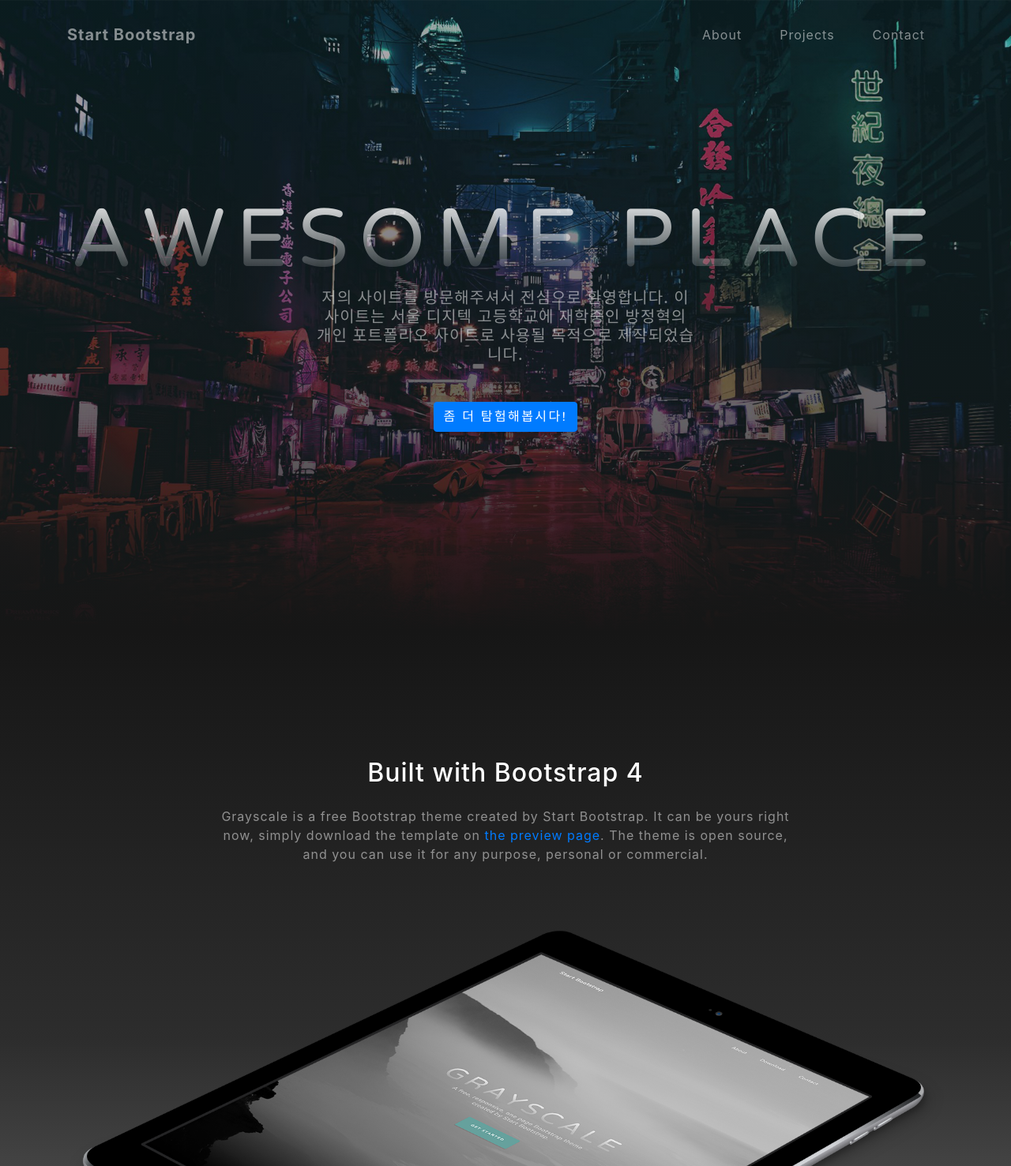
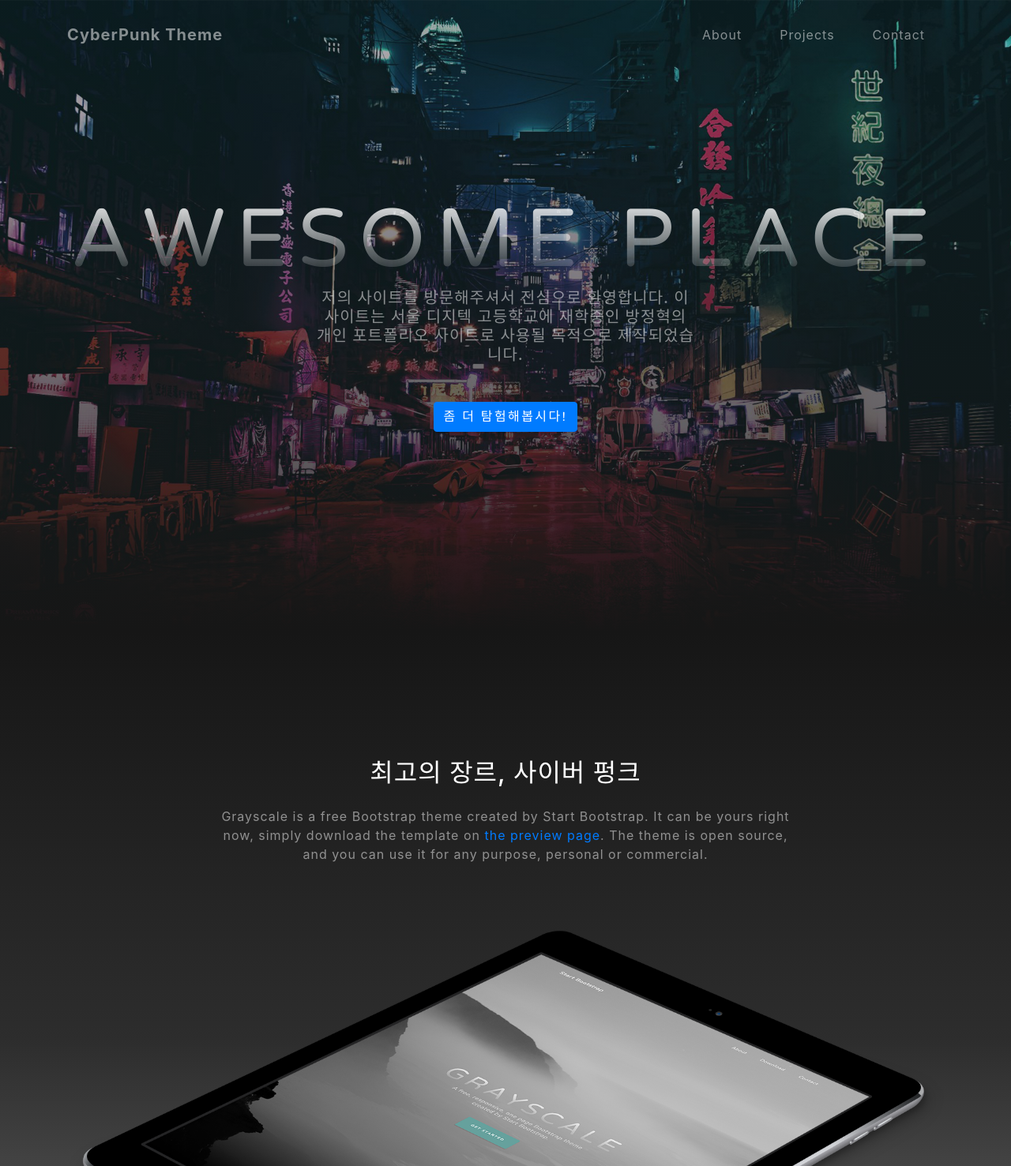
Before and after one commit to BangJeongHyeok/SiteProject, a website with bundled scripts: page index.html in a window 1280 px wide. Shown: the top 1477 px of the page at 79% size. Built offline with nearby package versions, Linux system fonts and the light colour scheme.

Commit message:
Site1-4
Text little change

```diff
--- a/index.html
+++ b/index.html
@@ -28,7 +28,7 @@
   <!-- Navigation -->
   <nav class="navbar navbar-expand-lg navbar-light fixed-top" id="mainNav">
     <div class="container">
-      <a class="navbar-brand js-scroll-trigger" href="#page-top">Start Bootstrap</a>
+      <a class="navbar-brand js-scroll-trigger" href="#page-top">CyberPunk Theme</a>
       <button class="navbar-toggler navbar-toggler-right" type="button" data-toggle="collapse" data-target="#navbarResponsive" aria-controls="navbarResponsive" aria-expanded="false" aria-label="Toggle navigation">
         Menu
         <i class="fas fa-bars"></i>
@@ -65,7 +65,7 @@
     <div class="container">
       <div class="row">
         <div class="col-lg-8 mx-auto">
-          <h2 class="text-white mb-4">Built with Bootstrap 4</h2>
+          <h2 class="text-white mb-4">최고의 장르, 사이버 펑크</h2>
           <p class="text-white-50">Grayscale is a free Bootstrap theme created by Start Bootstrap. It can be yours right now, simply download the template on
             <a href="http://startbootstrap.com/template-overviews/grayscale/">the preview page</a>. The theme is open source, and you can use it for any purpose, personal or commercial.</p>
         </div>
```
